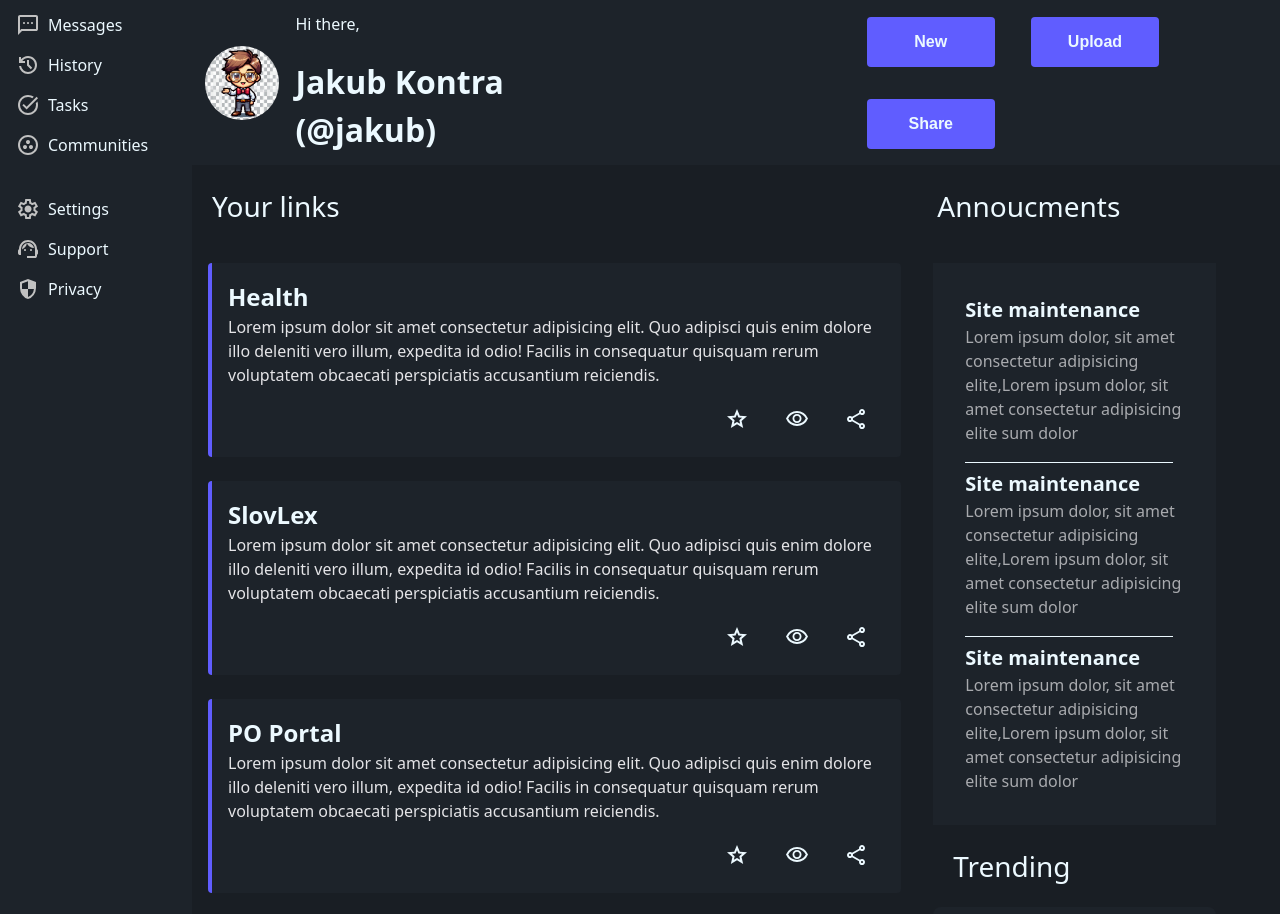
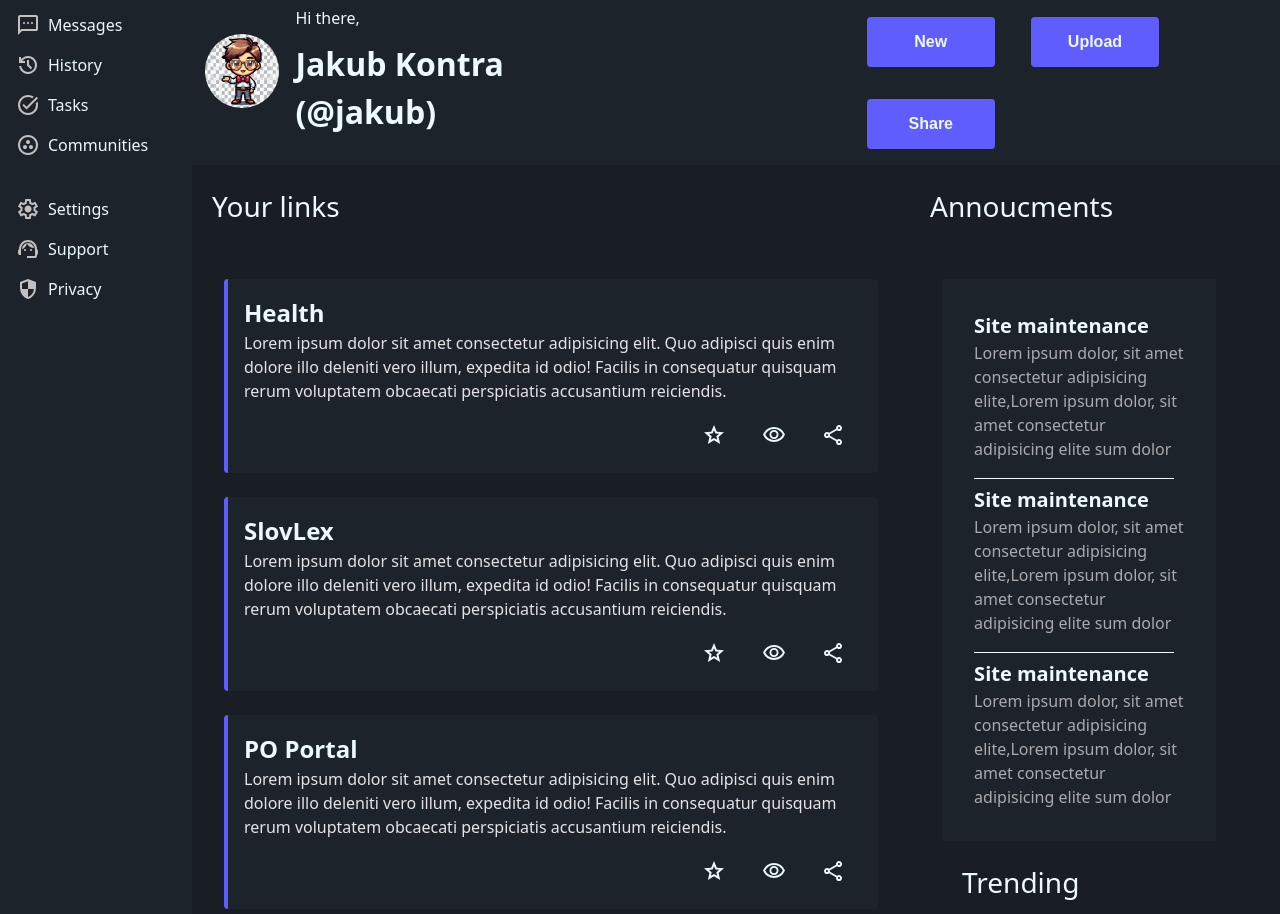
Before and after one commit to dzejkk/Odin_DashBoard, a website built with Vite: page index.html in a window 1280 px wide. Shown: the part 179-1093 px from the top of the page. Built offline with nearby package versions, Linux system fonts and the light colour scheme.

Commit message:
final settings

```diff
--- a/src/style.css
+++ b/src/style.css
@@ -110,6 +110,7 @@
   width: 50rem;
   column-gap: 1rem;
   transform: translateX(-230px);
+  margin-block-end: 1.5rem;
 }
 
 section {
@@ -118,7 +119,7 @@
 }
 
 .card-container {
-  padding: 1rem;
+  padding: 2rem;
 
   grid-column: 1 / 2;
   display: grid;
@@ -306,7 +307,7 @@
 }
 
 .anoucment-container {
-  padding: 1rem;
+  padding: 2rem;
   padding-inline-end: 4rem;
   border-radius: var(--radius-selector);
   max-width: 55ch;
```
